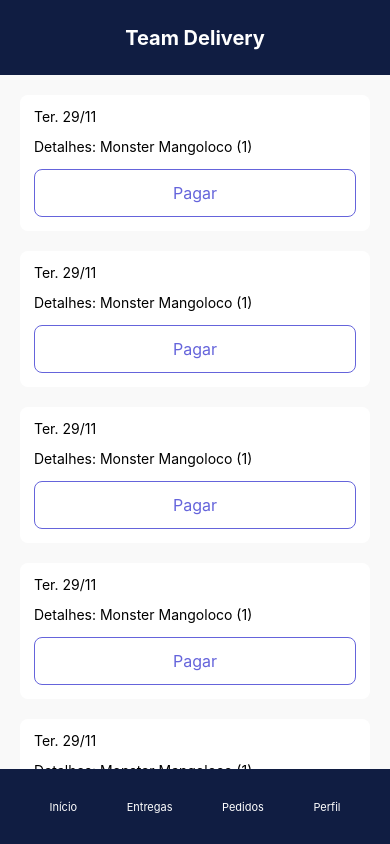
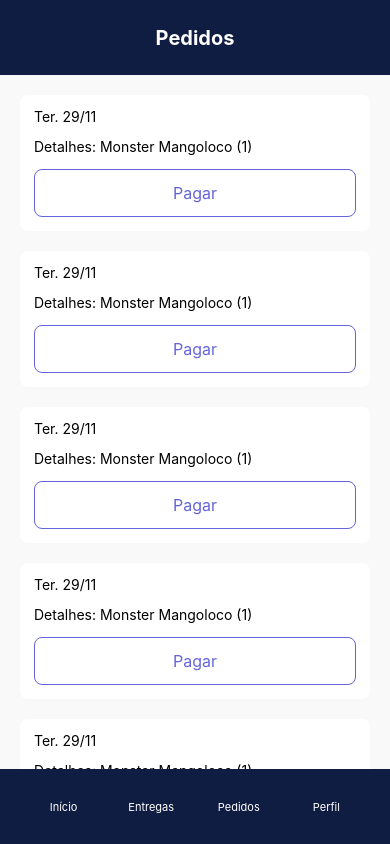
Before and after one commit to AndersonVanzo/TeamDelivery, a React Native app: screen /Orders in a window 390 px wide. Built offline with nearby package versions, Linux system fonts and the light colour scheme.

Commit message:
bug fixes

```diff
--- a/src/components/Footer/view.tsx
+++ b/src/components/Footer/view.tsx
@@ -8,16 +8,16 @@
 
   return (
     <View style={styles.container}>
-      <TouchableOpacity activeOpacity={0.75} onPress={viewModel.goToHome}>
+      <TouchableOpacity activeOpacity={0.75} style={styles.button} onPress={viewModel.goToHome}>
         <Text style={styles.buttonText}>Início</Text>
       </TouchableOpacity>
-      <TouchableOpacity activeOpacity={0.75} onPress={viewModel.goToDeliveries}>
+      <TouchableOpacity activeOpacity={0.75} style={styles.button} onPress={viewModel.goToDeliveries}>
         <Text style={styles.buttonText}>Entregas</Text>
       </TouchableOpacity>
-      <TouchableOpacity activeOpacity={0.75} onPress={viewModel.goToOrders}>
+      <TouchableOpacity activeOpacity={0.75} style={styles.button} onPress={viewModel.goToOrders}>
         <Text style={styles.buttonText}>Pedidos</Text>
       </TouchableOpacity>
-      <TouchableOpacity activeOpacity={0.75} onPress={viewModel.goToProfile}>
+      <TouchableOpacity activeOpacity={0.75} style={styles.button} onPress={viewModel.goToProfile}>
         <Text style={styles.buttonText}>Perfil</Text>
       </TouchableOpacity>
     </View>
@@ -38,7 +38,9 @@
     flexDirection: "row",
   },
   button: {
+    alignItems: "center",
     height: 48,
+    justifyContent: "center",
     width: 48,
   },
   buttonText: {
--- a/src/pages/Orders/view.tsx
+++ b/src/pages/Orders/view.tsx
@@ -10,7 +10,7 @@
 const OrdersView = (): JSX.Element => {
   return (
     <SafeAreaView style={globalStyles.container}>
-      <Header title={"Team Delivery"} />
+      <Header title={"Pedidos"} />
       <ContentView styles={{ marginTop: -20 }}>
         <FlatList
           style={globalStyles.listContainer}
```
